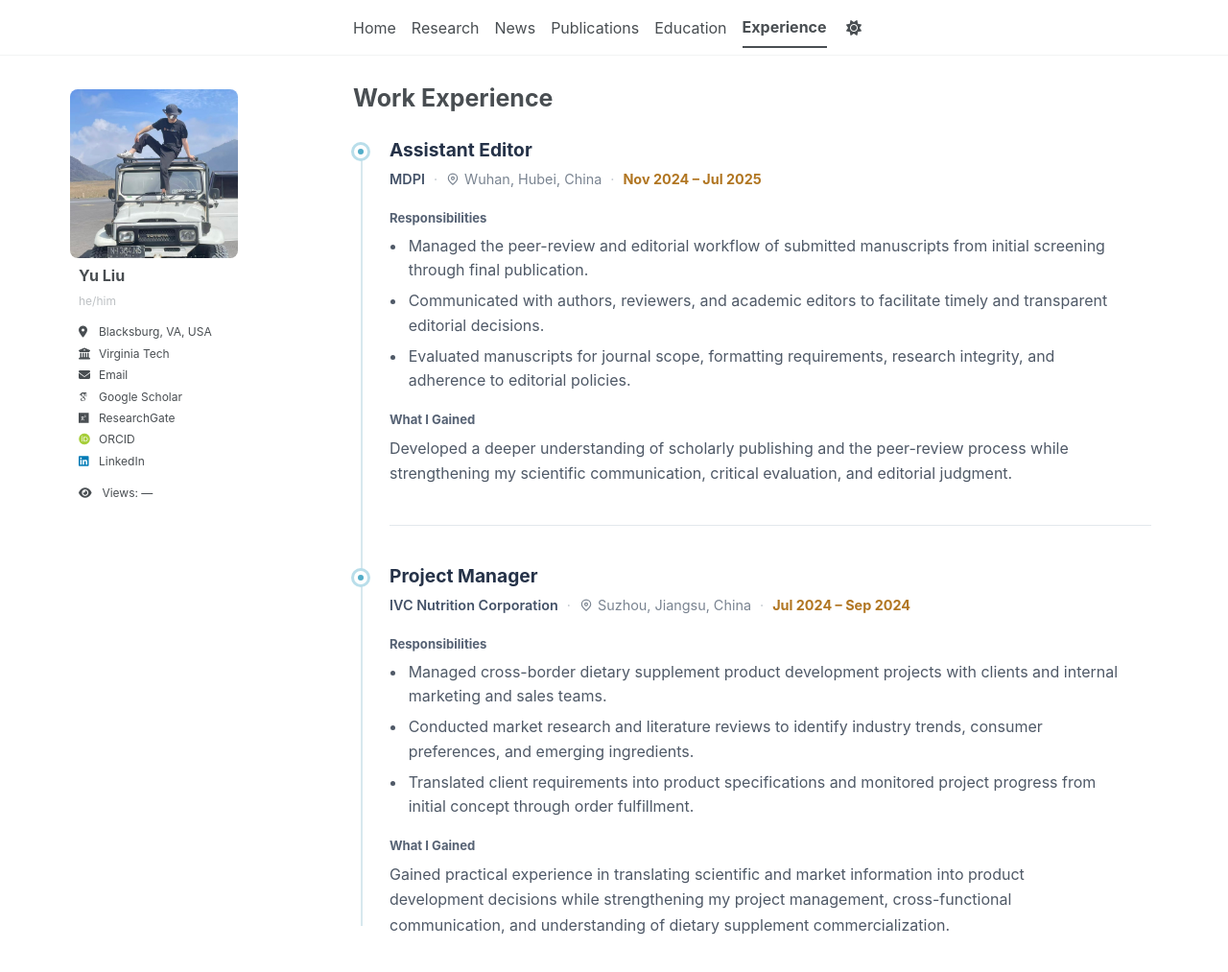
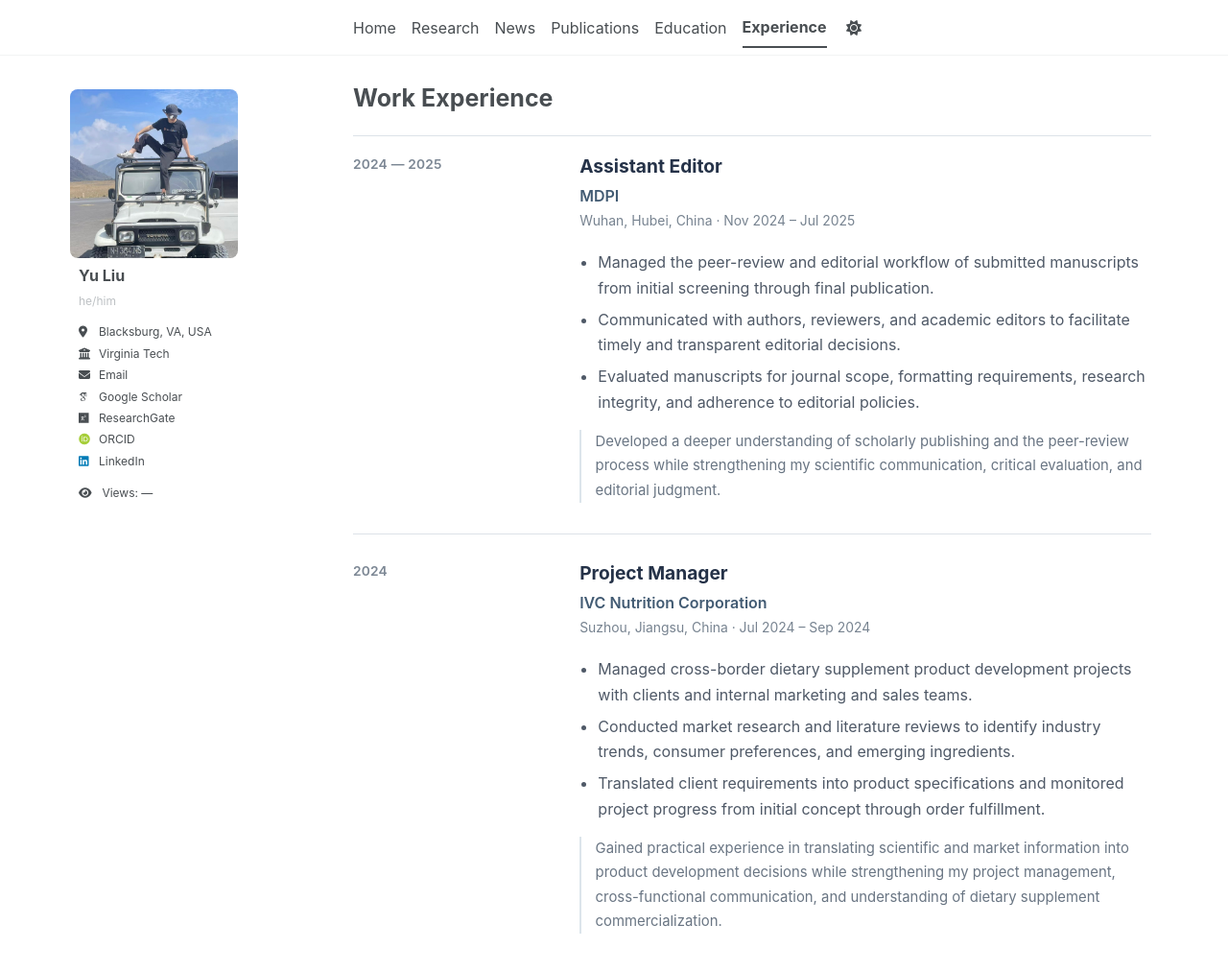
Before and after one commit to yuliu0322/yuliu0322.github.io, a Jekyll site: the page built from _pages/experience.md, in a window 1280 px wide and 1053 px high. Shown: the top 1013 px of the window at 96% size. Built offline with Jekyll 4.4.1, drawn with Linux system fonts in a browser that asks for light colours; some web fonts are replaced; a script bundle is joined from its source files by our own code; library files that are not in the unit come from our copies; part of the change alters nothing that is shown.

Commit message:
Update experience.md

```diff
--- a/_pages/experience.md
+++ b/_pages/experience.md
@@ -6,589 +6,67 @@ author_profile: true
 ---
 
 <style>
-
-/* =========================
-   Experience timeline
-   ========================= */
-
-.experience-list {
-  position: relative;
-  width: 100%;
-  margin-top: 1.8rem;
-  padding-left: 38px;
+/* Editorial experience layout — scoped to this page */
+.experience-editorial { margin-top: 1.65rem; width: 100%; }
+.experience-editorial *, .experience-editorial *::before, .experience-editorial *::after { box-sizing: border-box; }
+.experience-editorial__item { display: grid; grid-template-columns: minmax(100px, 23%) minmax(0, 1fr); column-gap: clamp(1.2rem, 4vw, 2.8rem); padding: 1.75rem 0 2rem; border-top: 1px solid #dce2e8; }
+.experience-editorial__item:first-child { padding-top: 1.15rem; }
+.experience-editorial__year { color: #7c8794; font-size: .86rem; font-weight: 600; letter-spacing: .015em; line-height: 1.55; }
+.experience-editorial__body { min-width: 0; }
+.experience-editorial__role { margin: 0 0 .3rem; font-size: 1.2rem; line-height: 1.35; font-weight: 700; color: #253248; }
+.experience-editorial__company { color: #425b73; font-weight: 600; text-decoration: none !important; border-bottom: none !important; }
+.experience-editorial__company:hover { color: #247e9d; text-decoration: underline !important; text-underline-offset: 3px; }
+.experience-editorial__meta { margin: .3rem 0 1.15rem; color: #778390; font-size: .87rem; line-height: 1.55; }
+.experience-editorial__summary { margin: 0 0 .75rem; color: #4f5967; line-height: 1.7; }
+.experience-editorial__points { margin: 0 0 .95rem; padding-left: 1.2rem; color: #4f5967; }
+.experience-editorial__points li { margin-bottom: .42rem; line-height: 1.65; }
+.experience-editorial__points li:last-child { margin-bottom: 0; }
+.experience-editorial__reflection { margin: 1rem 0 0; padding-left: .9rem; border-left: 2px solid #dce5eb; color: #697583; font-size: .93rem; line-height: 1.7; }
+html[data-theme="dark"] .experience-editorial__item { border-top-color: #56616b; }
+html[data-theme="dark"] .experience-editorial__year, html[data-theme="dark"] .experience-editorial__meta { color: #aeb9c5; }
+html[data-theme="dark"] .experience-editorial__role { color: #f0f3f7; }
+html[data-theme="dark"] .experience-editorial__company { color: #b7d7e7; }
+html[data-theme="dark"] .experience-editorial__company:hover { color: #83d2ef; }
+html[data-theme="dark"] .experience-editorial__summary, html[data-theme="dark"] .experience-editorial__points { color: #cbd3dd; }
+html[data-theme="dark"] .experience-editorial__reflection { color: #b4c0cb; border-left-color: #60717d; }
+@media (max-width: 600px) {
+  .experience-editorial { margin-top: 1.2rem; }
+  .experience-editorial__item { grid-template-columns: minmax(0, 1fr); gap: .5rem; padding: 1.45rem 0 1.7rem; }
+  .experience-editorial__item:first-child { padding-top: 1rem; }
+  .experience-editorial__year { font-size: .8rem; }
+  .experience-editorial__role { font-size: 1.12rem; }
+  .experience-editorial__meta { margin-bottom: .9rem; }
 }
-
-/* Timeline vertical line */
-.experience-list::before {
-  content: "";
-  position: absolute;
-  top: 12px;
-  bottom: 12px;
-  left: 8px;
-
-  width: 2px;
-  background: #d7e8ee;
-}
-
-
-/* =========================
-   Experience entry
-   ========================= */
-
-.experience-entry {
-  position: relative;
-  width: 100%;
-
-  margin: 0 0 2.5rem;
-  padding: 0 0 2.5rem;
-
-  border-bottom: 1px solid #e3e8ec;
-}
-
-/* Timeline point */
-.experience-entry::before {
-  content: "";
-  position: absolute;
-
-  top: 7px;
-  left: -37px;
-
-  width: 14px;
-  height: 14px;
-
-  box-sizing: border-box;
-
-  border: 4px solid #ffffff;
-  border-radius: 50%;
-
-  background: #52adc8;
-  box-shadow: 0 0 0 3px #b9deea;
-}
-
-.experience-entry:last-child {
-  margin-bottom: 0;
-  padding-bottom: 0;
-  border-bottom: none;
-}
-
-
-/* =========================
-   Position
-   ========================= */
-
-.experience-position {
-  margin: 0 0 6px;
-
-  color: #253248;
-  font-size: 1.2rem;
-  font-weight: 700;
-  line-height: 1.35;
-}
-
-
-/* =========================
-   Company / Location / Date
-   ========================= */
-
-.experience-meta {
-  display: flex;
-  flex-wrap: wrap;
-  align-items: center;
-
-  gap: 5px 9px;
-
-  margin: 0 0 1.3rem;
-
-  color: #7a8491;
-  font-size: 0.9rem;
-  line-height: 1.5;
-}
-
-
-/* Company */
-
-.experience-company {
-  color: #445268;
-  font-weight: 600;
-
-  text-decoration: none !important;
-  border-bottom: none;
-}
-
-.experience-company:hover {
-  color: #45a6c4;
-
-  text-decoration-line: underline !important;
-  text-decoration-thickness: 1px;
-  text-underline-offset: 2px;
-}
-
-
-/* Separator */
-
-.experience-divider {
-  color: #c0c7ce;
-}
-
-
-/* Location */
-
-.experience-location {
-  display: inline-flex;
-  align-items: center;
-  gap: 5px;
-}
-
-.experience-location svg {
-  width: 14px;
-  height: 14px;
-
-  flex: 0 0 auto;
-
-  stroke: currentColor;
-}
-
-
-/* Date */
-
-.experience-date {
-  color: #b17622;
-  font-weight: 700;
-}
-
-
-/* =========================
-   Content sections
-   ========================= */
-
-.experience-section {
-  max-width: 760px;
-  margin-top: 1.15rem;
-}
-
-.experience-section:first-of-type {
-  margin-top: 0;
-}
-
-
-/* Section heading */
-
-.experience-label {
-  margin: 0 0 0.45rem;
-
-  color: #566274;
-
-  font-size: 0.82rem;
-  font-weight: 700;
-  line-height: 1.4;
-}
-
-
-/* =========================
-   Responsibilities
-   ========================= */
-
-.experience-responsibilities {
-  margin: 0;
-  padding-left: 1.15rem;
-
-  color: #4f5967;
-}
-
-.experience-responsibilities li {
-  margin-bottom: 0.4rem;
-  padding-left: 0.08rem;
-
-  line-height: 1.6;
-}
-
-.experience-responsibilities li:last-child {
-  margin-bottom: 0;
-}
-
-
-/* =========================
-   What I Gained
-   ========================= */
-
-.experience-gained {
-  margin: 0;
-
-  color: #4f5967;
-  line-height: 1.65;
-}
-
-
-/* =========================
-   Dark mode
-   ========================= */
-
-html[data-theme="dark"] .experience-list::before {
-  background: #61727b;
-}
-
-html[data-theme="dark"] .experience-entry {
-  border-bottom-color: #5f666e;
-}
-
-html[data-theme="dark"] .experience-entry::before {
-  border-color: #474a4e;
-
-  background: #65c2dd;
-
-  box-shadow: 0 0 0 3px #637c85;
-}
-
-html[data-theme="dark"] .experience-position {
-  color: #f2f5f8;
-}
-
-html[data-theme="dark"] .experience-meta,
-html[data-theme="dark"] .experience-location {
-  color: #b9c2cc;
-}
-
-html[data-theme="dark"] .experience-company {
-  color: #e6ebf0;
-}
-
-html[data-theme="dark"] .experience-company:hover {
-  color: #65c2dd;
-}
-
-html[data-theme="dark"] .experience-divider {
-  color: #747d87;
-}
-
-html[data-theme="dark"] .experience-date {
-  color: #e0ad60;
-}
-
-html[data-theme="dark"] .experience-label {
-  color: #aeb8c4;
-}
-
-html[data-theme="dark"] .experience-responsibilities,
-html[data-theme="dark"] .experience-gained {
-  color: #c8d0da;
-}
-
-
-/* =========================
-   Mobile
-   ========================= */
-
-@media (max-width: 768px) {
-
-  .experience-list {
-    margin-top: 1.4rem;
-    padding-left: 27px;
-  }
-
-  .experience-list::before {
-    left: 5px;
-  }
-
-  .experience-entry {
-    margin-bottom: 2rem;
-    padding-bottom: 2rem;
-  }
-
-  .experience-entry::before {
-    top: 6px;
-    left: -27px;
-
-    width: 12px;
-    height: 12px;
-
-    border-width: 3px;
-  }
-
-  .experience-position {
-    margin-bottom: 6px;
-
-    font-size: 1.12rem;
-  }
-
-  .experience-meta {
-    gap: 4px 7px;
-
-    margin-bottom: 1.05rem;
-
-    font-size: 0.84rem;
-  }
-
-  .experience-section {
-    margin-top: 1rem;
-  }
-
-  .experience-label {
-    font-size: 0.8rem;
-  }
-
-  .experience-responsibilities {
-    padding-left: 1.05rem;
-  }
-
-  .experience-responsibilities li,
-  .experience-gained {
-    line-height: 1.55;
-  }
-
-}
-
 </style>
 
-
-<div class="experience-list">
-
-
-  <!-- ==================================================
-       Assistant Editor
-       ================================================== -->
-
-  <section class="experience-entry">
-
-    <h2 class="experience-position">
-      Assistant Editor
-    </h2>
-
-
-    <!-- Company / Location / Date -->
-
-    <p class="experience-meta">
-
-      <a
-        class="experience-company"
-        href="https://mdpi.cn/about/wuhan"
-        target="_blank"
-        rel="noopener noreferrer"
-      >
-        MDPI
-      </a>
-
-
-      <span
-        class="experience-divider"
-        aria-hidden="true"
-      >
-        ·
-      </span>
-
-
-      <span class="experience-location">
-
-        <svg
-          viewBox="0 0 24 24"
-          fill="none"
-          stroke-width="2"
-          stroke-linecap="round"
-          stroke-linejoin="round"
-          aria-hidden="true"
-        >
-          <path
-            d="M20 10c0 5-8 11-8 11S4 15 4 10a8 8 0 1 1 16 0Z"
-          ></path>
-
-          <circle
-            cx="12"
-            cy="10"
-            r="2.5"
-          ></circle>
-        </svg>
-
-        Wuhan, Hubei, China
-
-      </span>
-
-
-      <span
-        class="experience-divider"
-        aria-hidden="true"
-      >
-        ·
-      </span>
-
-
-      <span class="experience-date">
-        Nov 2024 – Jul 2025
-      </span>
-
-    </p>
-
-
-    <!-- Responsibilities -->
-
-    <div class="experience-section">
-
-      <h3 class="experience-label">
-        Responsibilities
-      </h3>
-
-      <ul class="experience-responsibilities">
-
-        <li>
-          Managed the peer-review and editorial workflow of submitted
-          manuscripts from initial screening through final publication.
-        </li>
-
-        <li>
-          Communicated with authors, reviewers, and academic editors to
-          facilitate timely and transparent editorial decisions.
-        </li>
-
-        <li>
-          Evaluated manuscripts for journal scope, formatting requirements,
-          research integrity, and adherence to editorial policies.
-        </li>
-
+<div class="experience-editorial">
+  <section class="experience-editorial__item" aria-labelledby="experience-mdpi">
+    <div class="experience-editorial__year">2024 — 2025</div>
+    <div class="experience-editorial__body">
+      <h2 class="experience-editorial__role" id="experience-mdpi">Assistant Editor</h2>
+      <a class="experience-editorial__company" href="https://mdpi.cn/about/wuhan" target="_blank" rel="noopener noreferrer">MDPI</a>
+      <p class="experience-editorial__meta">Wuhan, Hubei, China · Nov 2024 – Jul 2025</p>
+      <ul class="experience-editorial__points">
+        <li>Managed the peer-review and editorial workflow of submitted manuscripts from initial screening through final publication.</li>
+        <li>Communicated with authors, reviewers, and academic editors to facilitate timely and transparent editorial decisions.</li>
+        <li>Evaluated manuscripts for journal scope, formatting requirements, research integrity, and adherence to editorial policies.</li>
       </ul>
-
+      <p class="experience-editorial__reflection">Developed a deeper understanding of scholarly publishing and the peer-review process while strengthening my scientific communication, critical evaluation, and editorial judgment.</p>
     </div>
-
-
-    <!-- What I Gained -->
-
-    <div class="experience-section">
-
-      <h3 class="experience-label">
-        What I Gained
-      </h3>
-
-      <p class="experience-gained">
-        Developed a deeper understanding of scholarly publishing and the
-        peer-review process while strengthening my scientific communication,
-        critical evaluation, and editorial judgment.
-      </p>
-
-    </div>
-
   </section>
 
-
-  <!-- ==================================================
-       Project Manager
-       ================================================== -->
-
-  <section class="experience-entry">
-
-    <h2 class="experience-position">
-      Project Manager
-    </h2>
-
-
-    <!-- Company / Location / Date -->
-
-    <p class="experience-meta">
-
-      <a
-        class="experience-company"
-        href="https://www.ivcinc.net/"
-        target="_blank"
-        rel="noopener noreferrer"
-      >
-        IVC Nutrition Corporation
-      </a>
-
-
-      <span
-        class="experience-divider"
-        aria-hidden="true"
-      >
-        ·
-      </span>
-
-
-      <span class="experience-location">
-
-        <svg
-          viewBox="0 0 24 24"
-          fill="none"
-          stroke-width="2"
-          stroke-linecap="round"
-          stroke-linejoin="round"
-          aria-hidden="true"
-        >
-          <path
-            d="M20 10c0 5-8 11-8 11S4 15 4 10a8 8 0 1 1 16 0Z"
-          ></path>
-
-          <circle
-            cx="12"
-            cy="10"
-            r="2.5"
-          ></circle>
-        </svg>
-
-        Suzhou, Jiangsu, China
-
-      </span>
-
-
-      <span
-        class="experience-divider"
-        aria-hidden="true"
-      >
-        ·
-      </span>
-
-
-      <span class="experience-date">
-        Jul 2024 – Sep 2024
-      </span>
-
-    </p>
-
-
-    <!-- Responsibilities -->
-
-    <div class="experience-section">
-
-      <h3 class="experience-label">
-        Responsibilities
-      </h3>
-
-      <ul class="experience-responsibilities">
-
-        <li>
-          Managed cross-border dietary supplement product development
-          projects with clients and internal marketing and sales teams.
-        </li>
-
-        <li>
-          Conducted market research and literature reviews to identify
-          industry trends, consumer preferences, and emerging ingredients.
-        </li>
-
-        <li>
-          Translated client requirements into product specifications and
-          monitored project progress from initial concept through order
-          fulfillment.
-        </li>
-
+  <section class="experience-editorial__item" aria-labelledby="experience-ivc">
+    <div class="experience-editorial__year">2024</div>
+    <div class="experience-editorial__body">
+      <h2 class="experience-editorial__role" id="experience-ivc">Project Manager</h2>
+      <a class="experience-editorial__company" href="https://www.ivcinc.net/" target="_blank" rel="noopener noreferrer">IVC Nutrition Corporation</a>
+      <p class="experience-editorial__meta">Suzhou, Jiangsu, China · Jul 2024 – Sep 2024</p>
+      <ul class="experience-editorial__points">
+        <li>Managed cross-border dietary supplement product development projects with clients and internal marketing and sales teams.</li>
+        <li>Conducted market research and literature reviews to identify industry trends, consumer preferences, and emerging ingredients.</li>
+        <li>Translated client requirements into product specifications and monitored project progress from initial concept through order fulfillment.</li>
       </ul>
-
+      <p class="experience-editorial__reflection">Gained practical experience in translating scientific and market information into product development decisions while strengthening my project management, cross-functional communication, and understanding of dietary supplement commercialization.</p>
     </div>
-
-
-    <!-- What I Gained -->
-
-    <div class="experience-section">
-
-      <h3 class="experience-label">
-        What I Gained
-      </h3>
-
-      <p class="experience-gained">
-        Gained practical experience in translating scientific and market
-        information into product development decisions while strengthening
-        my project management, cross-functional communication, and
-        understanding of dietary supplement commercialization.
-      </p>
-
-    </div>
-
   </section>
-
-
 </div>
```
